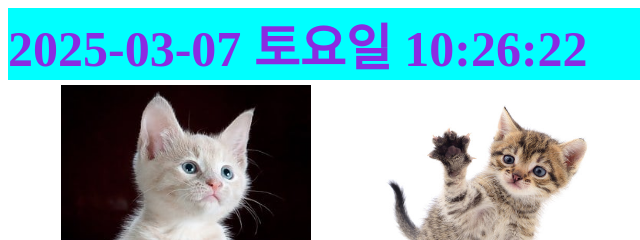
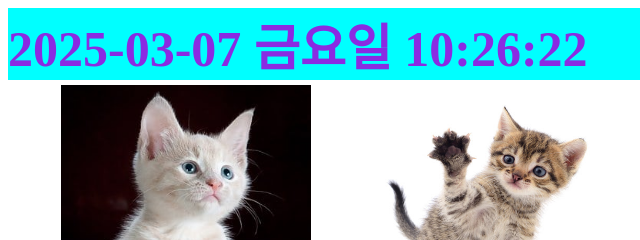
Before and after one commit to leeyehana/openWeb, a plain HTML site: page index.html in a window 1280 px wide. Shown: the top 240 px of the page, 0-640 px from the left. Drawn offline with Linux system fonts and the light colour scheme.

Commit message:
Mac에서 index.html 요일표시 오류 수정

```diff
--- a/index.html
+++ b/index.html
@@ -104,7 +104,7 @@
             const bun = now.getMinutes();
             const cho = now.getSeconds();
             const yoil = now.getDay();
-            const yoilkr = ["월","화","수","목","금","토"];
+            const yoilkr = ["일","월","화","수","목","금","토"];
 
             const jikm = `${year}-${twoDigit(month)}-${twoDigit(day)} ${yoilkr[yoil%7]}요일 ${twoDigit(si)}:${twoDigit(bun)}:${twoDigit(cho)}`;
             const div = document.getElementById("timebox");
```
